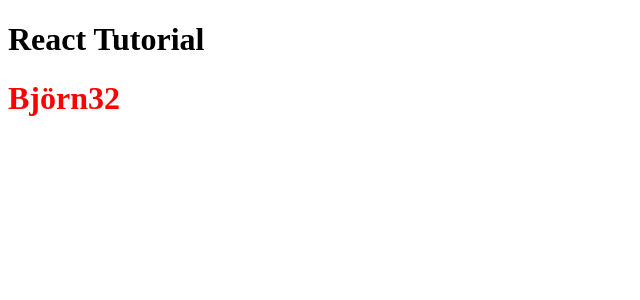
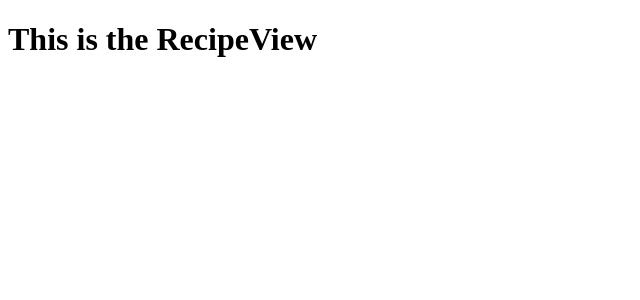
Before and after one commit to BjornBergquist/refreshReactProject, a React (Create React App) app: page /recipe in a window 1280 px wide. Shown: the top 300 px of the page, without its empty margins (0-640 px from the left). Built offline with nearby package versions, Linux system fonts and the light colour scheme.

Commit message:
Added routing

```diff
--- a/package.json
+++ b/package.json
@@ -8,6 +8,7 @@
     "@testing-library/user-event": "^12.8.3",
     "react": "^17.0.2",
     "react-dom": "^17.0.2",
+    "react-router-dom": "^5.2.0",
     "react-scripts": "4.0.3",
     "web-vitals": "^1.1.2"
   },
--- a/src/App.js
+++ b/src/App.js
@@ -1,12 +1,12 @@
 import React from 'react'
 import {MyFirstComponent} from './components/myfirstcomponent/MyFirstComponent'
-
+import {Routing} from './routes/Routing'
 function App() {
   return (
-    <div>
+    <Routing>
       <h1>React Tutorial</h1>
       <MyFirstComponent name="Björn" age="32"/>
-    </div>
+    </Routing>
   );
 }
 
--- /dev/null
+++ b/src/routes/Routing.js
@@ -0,0 +1,15 @@
+import React from 'react'
+import { BrowserRouter as Router, Switch, Route } from 'react-router-dom'
+import { HomeView } from '../view/HomeView'
+import { RecipeView } from '../view/RecipeView'
+
+export const Routing = () =>{
+    return (
+        <Router>
+            <Switch>
+                <Route exact path="/recipe" component={RecipeView}/>
+                <Route component={HomeView} />
+            </Switch>
+        </Router>
+    )
+}
--- /dev/null
+++ b/src/view/HomeView.js
@@ -0,0 +1,9 @@
+import React from 'react'
+
+export const HomeView = () => {
+    return (
+        <div>
+            <h1>This is the HomeView</h1>
+        </div>
+    )
+}
--- /dev/null
+++ b/src/view/RecipeView.js
@@ -0,0 +1,9 @@
+import React from 'react'
+
+export const RecipeView = () => {
+    return (
+        <div>
+            <h1>This is the RecipeView</h1>
+        </div>
+    )
+}
```
Also changed, not shown: 1 other file (tests, documents, lock files or other folders).
